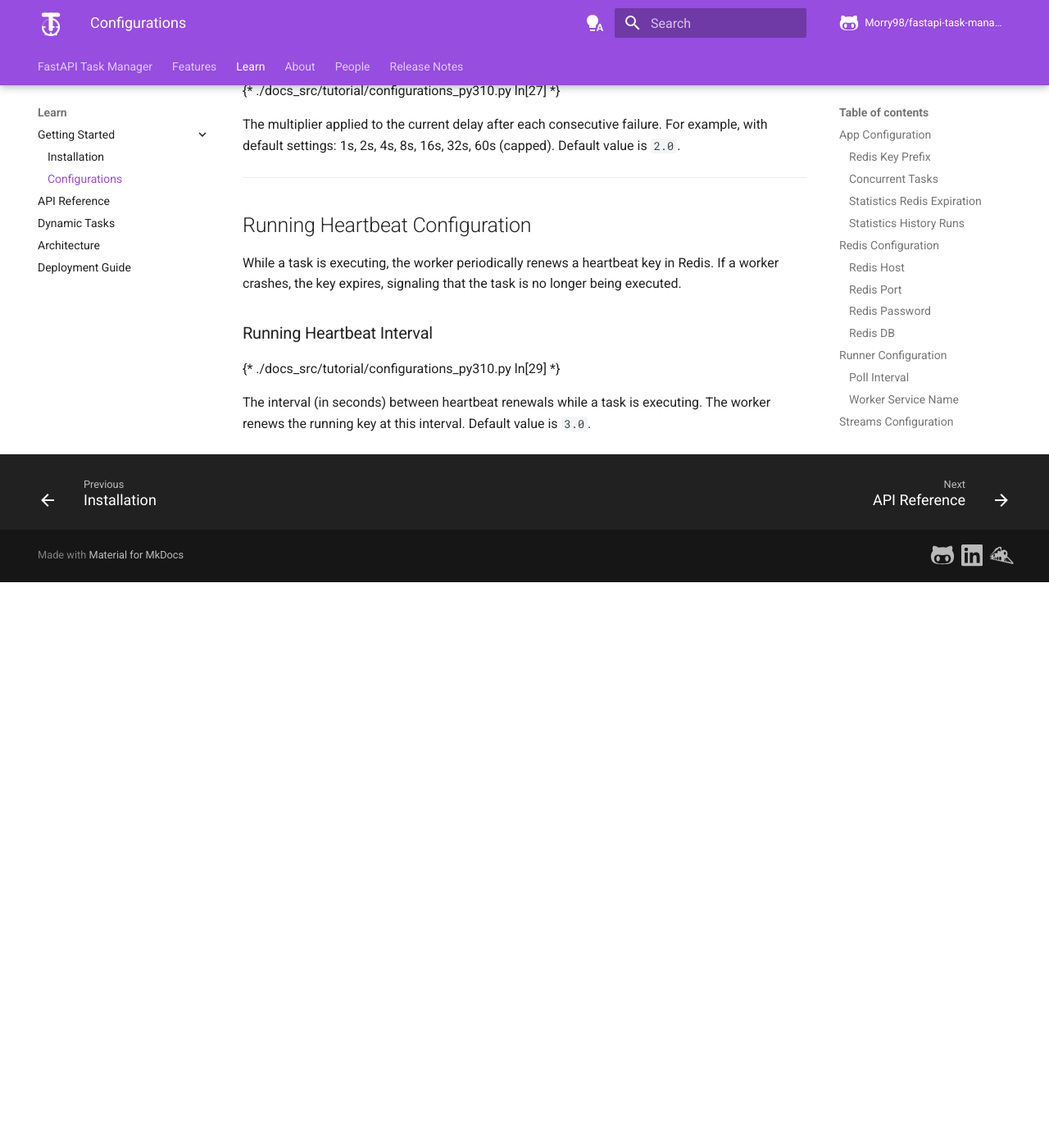
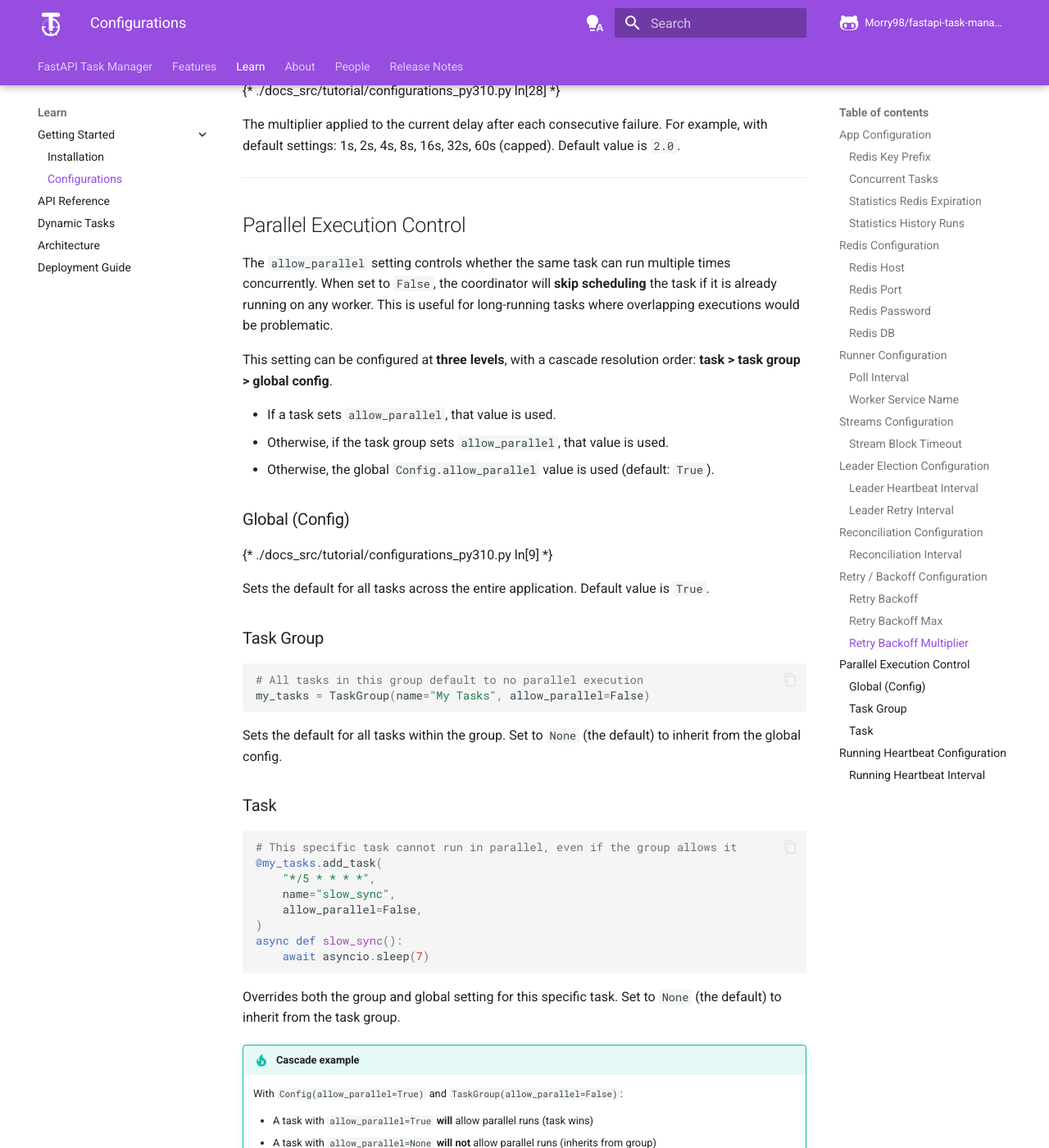
Before and after one commit to Morry98/fastapi-task-manager, an MkDocs documentation site: the page built from docs/docs/learn/getting_started/configurations.md, in a window 1280 px wide and 1400 px high, scrolled down 4310 px. Shown: the whole window at 82% size. Built offline with MkDocs 1.6.1 and Material for MkDocs 9.7.7, drawn with Linux system fonts in a browser that asks for light colours; comment, search, counter and statistics services are not loaded; before the commit the page ends 5020 px from its top, so only the background shows below that; some of the changed text lies outside the part shown.

Commit message:
Add `allow_parallel` to control concurrent task runs (#10)
## Summary

Add allow_parallel flag to control whether the same task can run
concurrently across multiple instances. The setting follows a cascade
resolution: task > task group > global config, defaulting to True
(preserving backward compatibility). When set to False, the coordinator
checks the Redis running key and skips tasks that are already executing.

````diff
--- a/docs/docs/features.md
+++ b/docs/docs/features.md
@@ -100,6 +100,7 @@ Built with production environments in mind, FastAPI Task Manager includes compre
 **Built-in safeguards:**
 
 - Exponential backoff retry with configurable delays and per-task overrides
+- Per-task parallel execution control (`allow_parallel=False` to prevent overlapping runs)
 - Task heartbeat monitoring for crash detection
 - Automatic reconciliation of stale and failed tasks
 - Health check endpoints for monitoring
--- a/docs/docs/learn/getting_started/configurations.md
+++ b/docs/docs/learn/getting_started/configurations.md
@@ -146,10 +146,63 @@ This setting can be overridden on individual tasks via the `retry_backoff_max` p
 ////
 
 ### Retry Backoff Multiplier
-{* ./docs_src/tutorial/configurations_py310.py ln[27] *}
+{* ./docs_src/tutorial/configurations_py310.py ln[28] *}
 
 The multiplier applied to the current delay after each consecutive failure. For example, with default settings: 1s, 2s, 4s, 8s, 16s, 32s, 60s (capped).
 Default value is `2.0`.
+
+---
+
+## Parallel Execution Control
+
+The `allow_parallel` setting controls whether the same task can run multiple times concurrently. When set to `False`, the coordinator will **skip scheduling** the task if it is already running on any worker. This is useful for long-running tasks where overlapping executions would be problematic.
+
+This setting can be configured at **three levels**, with a cascade resolution order: **task > task group > global config**.
+
+- If a task sets `allow_parallel`, that value is used.
+- Otherwise, if the task group sets `allow_parallel`, that value is used.
+- Otherwise, the global `Config.allow_parallel` value is used (default: `True`).
+
+### Global (Config)
+
+{* ./docs_src/tutorial/configurations_py310.py ln[9] *}
+
+Sets the default for all tasks across the entire application. Default value is `True`.
+
+### Task Group
+
+```python
+# All tasks in this group default to no parallel execution
+my_tasks = TaskGroup(name="My Tasks", allow_parallel=False)
+```
+
+Sets the default for all tasks within the group. Set to `None` (the default) to inherit from the global config.
+
+### Task
+
+```python
+# This specific task cannot run in parallel, even if the group allows it
+@my_tasks.add_task(
+    "*/5 * * * *",
+    name="slow_sync",
+    allow_parallel=False,
+)
+async def slow_sync():
+    await asyncio.sleep(7)
+```
+
+Overrides both the group and global setting for this specific task. Set to `None` (the default) to inherit from the task group.
+
+//// tip | Cascade example
+With `Config(allow_parallel=True)` and `TaskGroup(allow_parallel=False)`:
+
+- A task with `allow_parallel=True` **will** allow parallel runs (task wins)
+- A task with `allow_parallel=None` **will not** allow parallel runs (inherits from group)
+////
+
+//// note | Multi-worker safe
+This check uses the Redis `running` heartbeat key, which is shared across all workers. Even if the task is running on a different instance, the coordinator will correctly skip scheduling it.
+////
 
 ---
 
@@ -158,7 +211,7 @@ Default value is `2.0`.
 While a task is executing, the worker periodically renews a heartbeat key in Redis. If a worker crashes, the key expires, signaling that the task is no longer being executed.
 
 ### Running Heartbeat Interval
-{* ./docs_src/tutorial/configurations_py310.py ln[29] *}
+{* ./docs_src/tutorial/configurations_py310.py ln[30] *}
 
 The interval (in seconds) between heartbeat renewals while a task is executing. The worker renews the running key at this interval.
 Default value is `3.0`.
--- a/pyproject.toml
+++ b/pyproject.toml
@@ -1,6 +1,6 @@
 [project]
 name = "fastapi-task-manager"
-version = "1.0.0.post2"
+version = "1.1.0"
 description = "A task manager for FastAPI. Robust Scheduling, Distributed Safety"
 readme = "README.md"
 authors = [
````
Also changed, not shown: other parts of docs/docs/learn/getting_started/configurations.md (+12 -12 lines), CHANGELOG.md (+37 -1 lines), docs/docs/learn/api-reference.md (+4 -1 lines), docs/docs/learn/dynamic-tasks.md (+17 -0 lines), 11 other files.
